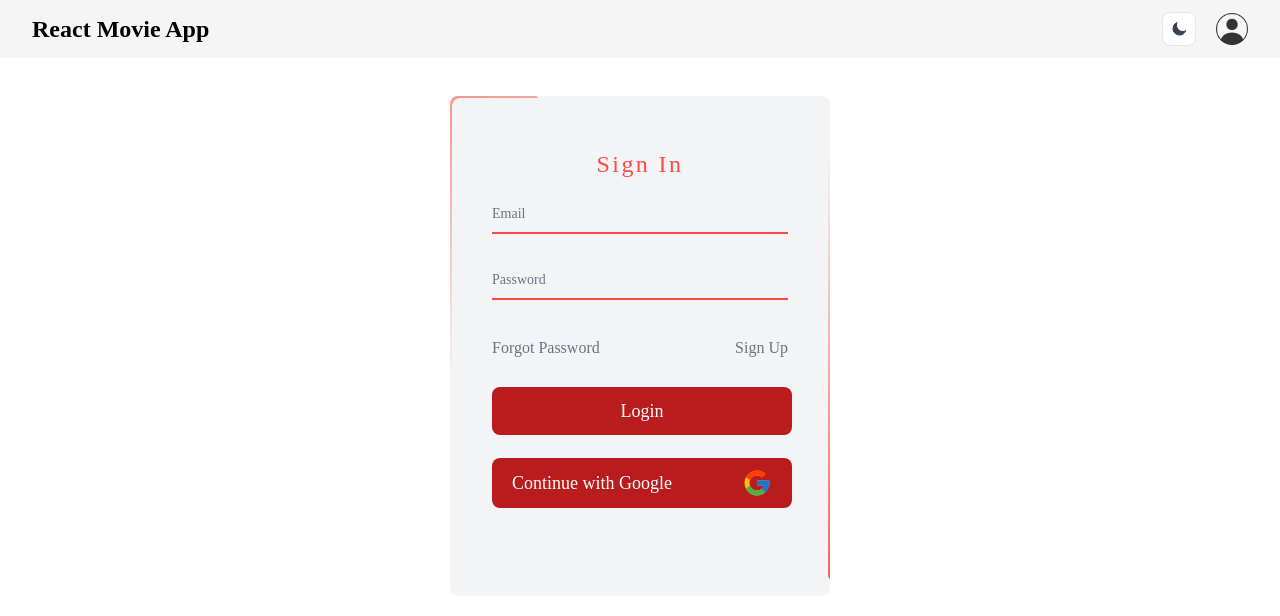
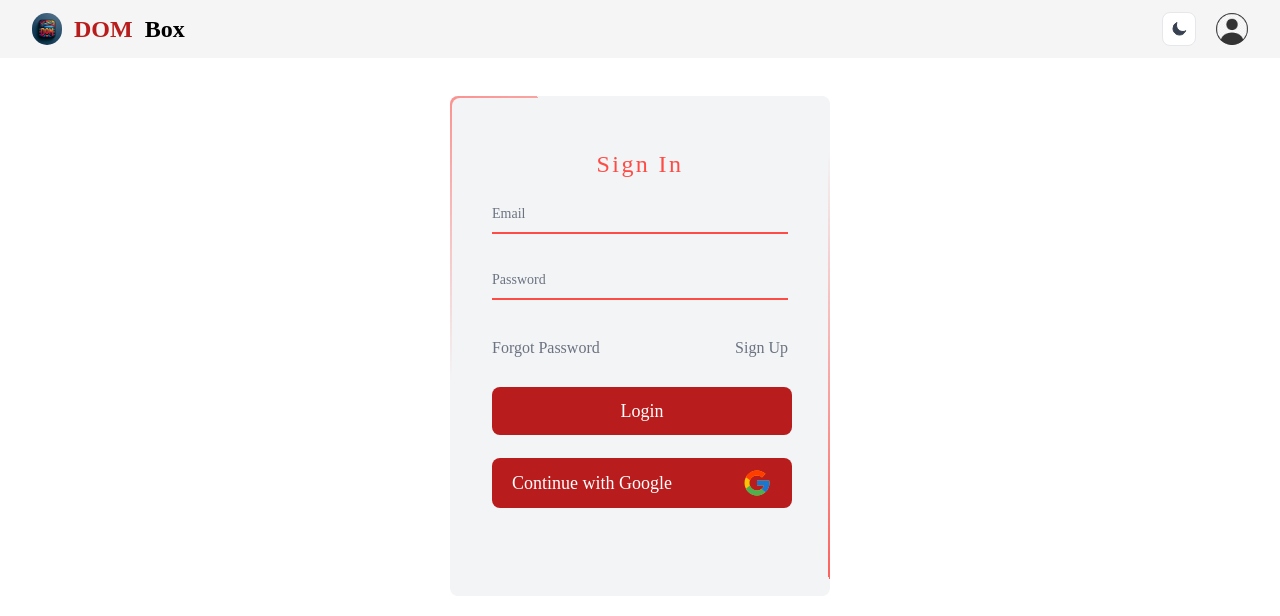
Before and after one commit to osmannuriturhan/MovieApp, a React (Create React App) app: page /login in a window 1280 px wide. Shown: the top 616 px of the page. Built offline with nearby package versions, Linux system fonts and the light colour scheme; no server answers.

Commit message:
Add DOM-Logo.png to Navbar component

```diff
--- a/src/components/Navbar.jsx
+++ b/src/components/Navbar.jsx
@@ -4,6 +4,7 @@ import { Link } from "react-router-dom";
 import avatar from "../assets/icons/avatar.png";
 import Switch from "./Switch";
 import { useAuthContext } from "../context/AuthContext";
+import Image from "../assets/icons/DOM-Logo.png";
 
 function classNames(...classes) {
   return classes.filter(Boolean).join(" ");
@@ -21,7 +22,11 @@ export default function Navbar() {
         <div className="mx-auto px-2 sm:px-6 lg:px-8">
           <div className="relative flex items-center justify-between">
             <Link className="pr-2 text-2xl font-semibold" to="/">
-              React Movie App
+              <div className="flex gap-3">
+                <img className="w-[30px] rounded-full" src={Image} alt="" />
+                <span className="text-red-700">DOM</span>
+                <span>Box</span>
+              </div>
             </Link>
 
             <div className="absolute inset-y-0 right-0 flex items-center pr-2 sm:static sm:inset-auto sm:ml-6 sm:pr-0">
```
Also changed, not shown: src/assets/icons/DOM-Logo.png (added).
